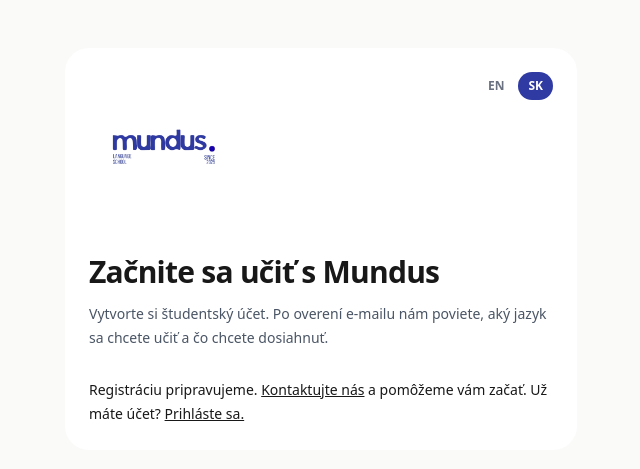
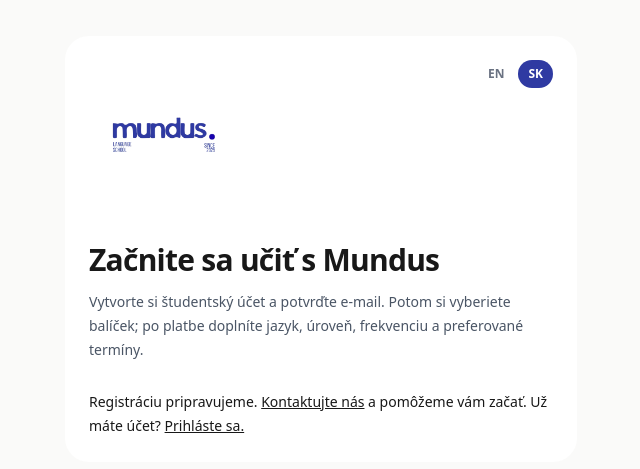
Before and after one commit to 505hits/mundus, a Next.js app: page /signup in a window 1280 px wide. Shown: the part 151-620 px from the top of the page, without its empty margins (319-959 px from the left). Built offline with nearby package versions, Linux system fonts and the light colour scheme; no server answers.

Commit message:
Explain payment-first signup journey

```diff
--- a/src/app/signup/page.tsx
+++ b/src/app/signup/page.tsx
@@ -9,7 +9,7 @@ export default async function SignupPage({ searchParams }: { searchParams: Promi
   const next = purchaseReturnPath((await searchParams).next);
   const language = await currentLanguage();
   const sk = language === "sk";
-  return <AccountShell title={sk ? "Začnite sa učiť s Mundus" : "Start learning with Mundus"} description={sk ? "Vytvorte si študentský účet. Po overení e-mailu nám poviete, aký jazyk sa chcete učiť a čo chcete dosiahnuť." : "Create your student account. After email verification, tell us which language you want to learn and what you want to achieve."}>
+  return <AccountShell title={sk ? "Začnite sa učiť s Mundus" : "Start learning with Mundus"} description={sk ? "Vytvorte si študentský účet a potvrďte e-mail. Potom si vyberiete balíček; po platbe doplníte jazyk, úroveň, frekvenciu a preferované termíny." : "Create your student account and confirm your email. Then choose a package; after payment you’ll add your language, level, preferred frequency and availability."}>
     {process.env.MUNDUS_SELF_SIGNUP_ENABLED === "true" ? <SignupForm next={next} /> : <p className="text-sm leading-6">{sk ? "Registráciu pripravujeme. " : "Registration is being prepared. "}<Link href="/contact" className="underline">{sk ? "Kontaktujte nás" : "Contact us"}</Link>{sk ? " a pomôžeme vám začať. Už máte účet? " : " and we’ll help you get started. Already have an account? "}<Link href={next ? `/login?next=${encodeURIComponent(next)}` : "/login"} className="underline">{sk ? "Prihláste sa." : "Sign in."}</Link></p>}
   </AccountShell>;
 }
```
